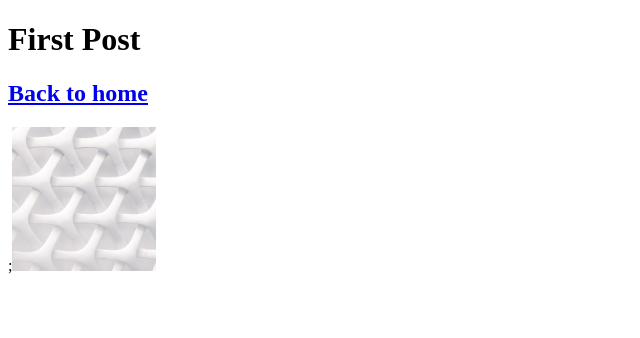
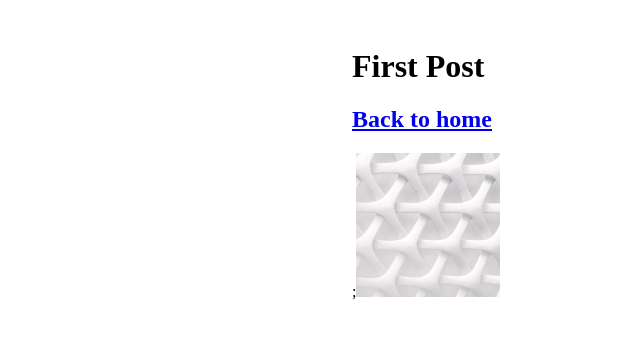
Before and after one commit to Hatimnofear/nextjs-first, a Next.js app in the folder nextjs-blog/: page /posts/first-post in a window 1280 px wide. Shown: the top 338 px of the page, without its empty margins (0-640 px from the left). Built offline with nearby package versions, Linux system fonts and the light colour scheme.

Commit message:
Update layout.js

```diff
--- a/nextjs-blog/components/layout.js
+++ b/nextjs-blog/components/layout.js
@@ -1,5 +1,5 @@
-
+import styles from './layout.module.css';
 
 export default function Layout({ children }) {
-    return <div>{children}</div>;
-  }
+  return <div className={styles.container}>{children}</div>;
+}
```
